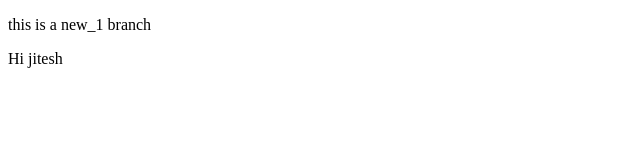
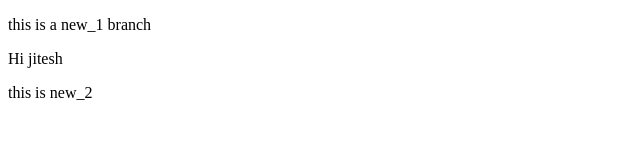
Before and after one commit to jiteshbinnar/git_demo, a plain HTML site: page index.html in a window 1280 px wide. Shown: the whole page, without its empty margins (0-640 px from the left). Drawn offline with Linux system fonts and the light colour scheme.

Commit message:
ne_2 added

```diff
--- a/index.html
+++ b/index.html
@@ -9,5 +9,6 @@
 <body>
     <p>this is a new_1 branch</p>
     <p>Hi jitesh</p>
+    <p>this is new_2</p>
 </body>
 </html>
```
